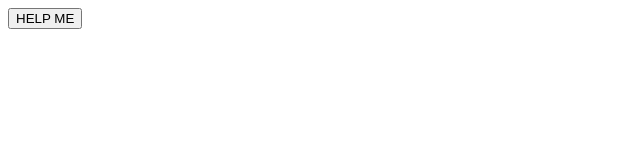
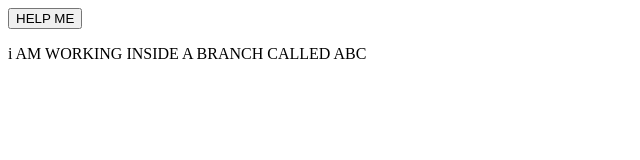
Before and after one commit to george871/splitmate, a plain HTML site: page index.html in a window 1280 px wide. Shown: the whole page, without its empty margins (0-640 px from the left). Drawn offline with Linux system fonts and the light colour scheme.

Commit message:
created a message box

```diff
--- a/index.html
+++ b/index.html
@@ -7,6 +7,7 @@
     <button>HELP ME </button>
 </head>
 <body>
+    <P> i AM WORKING INSIDE A BRANCH CALLED ABC </P>
 
 </body>
 </html>
```
